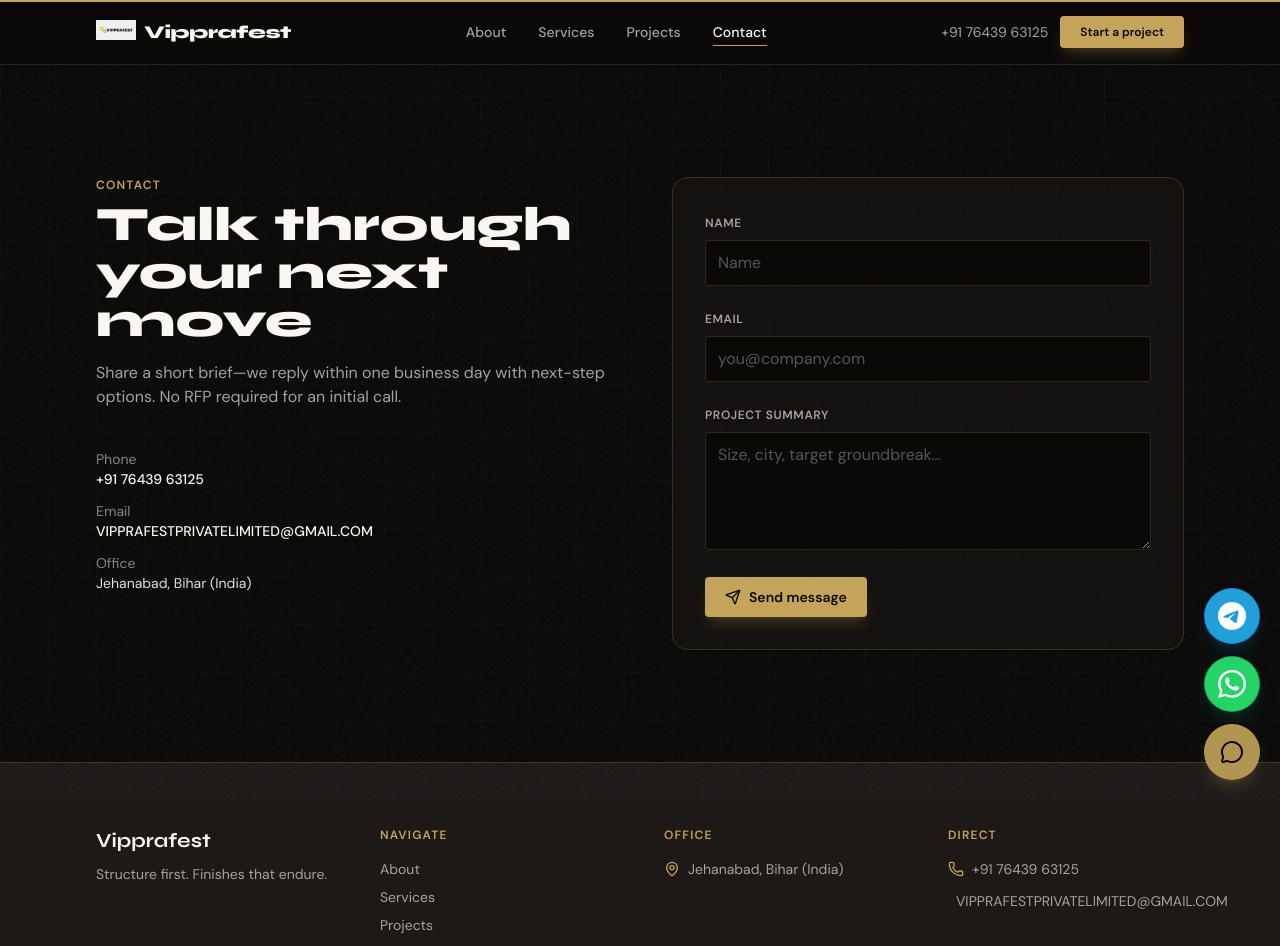
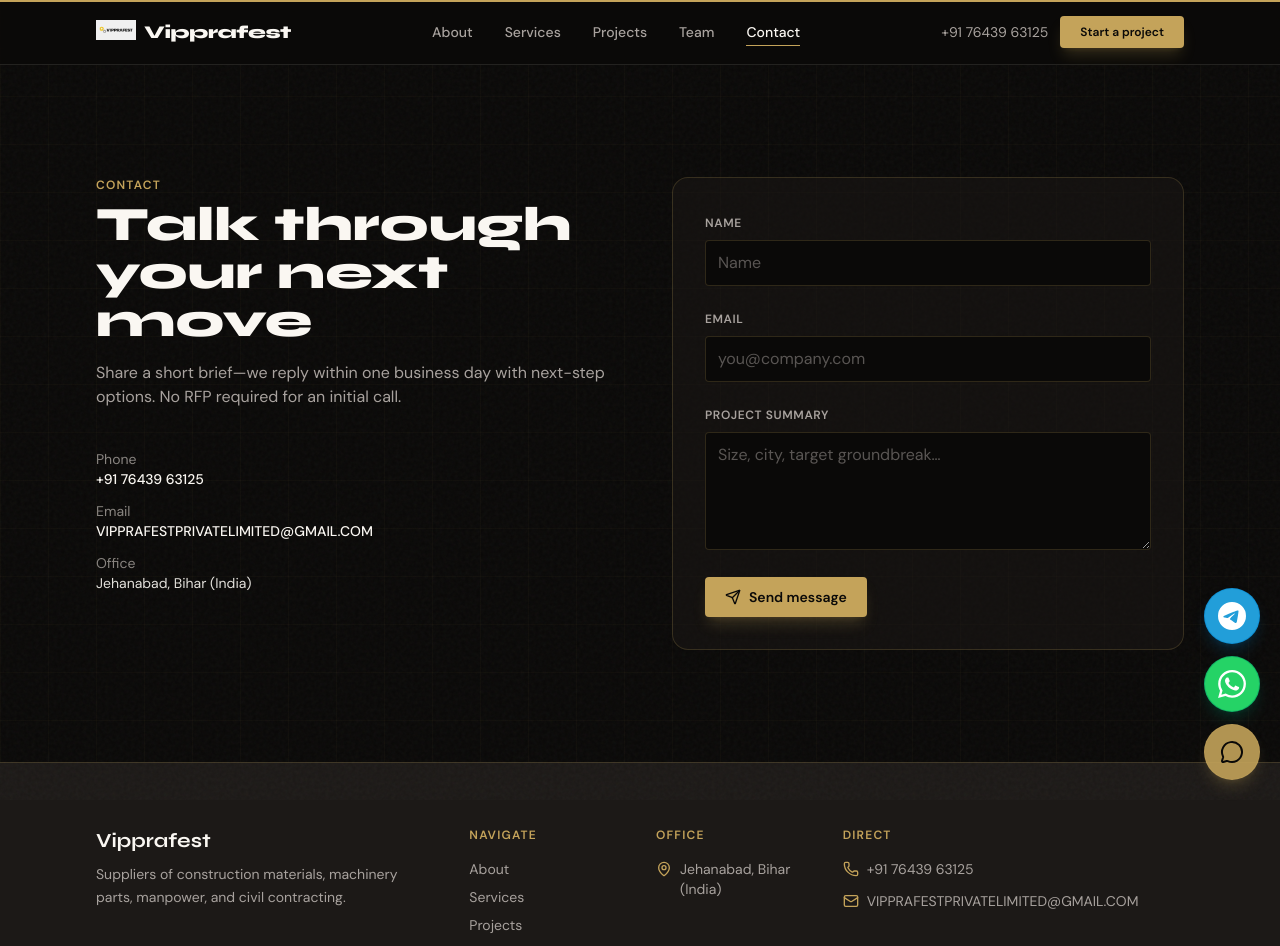
Before and after one commit to Piyushkumar1307/Vipprafest.pvt.ltd, a React (Vite) app: page /contact in a window 1280 px wide. Shown: the top 946 px of the page. Built offline with nearby package versions, Linux system fonts and the light colour scheme.

Commit message:
new layout added

```diff
--- a/src/components/home/HeroSection.tsx
+++ b/src/components/home/HeroSection.tsx
@@ -143,7 +143,7 @@
             >
               <HardHat className="size-3.5" />
             </motion.span>
-            General contractor
+            Construction supply & contracting
           </motion.p>
 
           <div className="[perspective:1000px]">
@@ -165,18 +165,19 @@
                     variants={headingChild}
                     className="inline-block [transform-style:preserve-3d] [&:not(:last-child)]:mr-2"
                   >
-                    build
+                    supply
                   </motion.span>{' '}
                   <motion.span
                     variants={headingChild}
                     className="inline-block bg-gradient-to-r from-bronze to-amber-200/90 bg-clip-text text-transparent [transform-style:preserve-3d]"
                   >
-                    resilient
+                    reliable
                   </motion.span>
                 </span>
               </span>
               <span className="block">
-                {['spaces', 'and', 'honest', 'schedules.'].map((w) => (
+                {['materials,', 'manpower,', 'and', 'execute', 'civil', 'works.'].map(
+                  (w) => (
                   <motion.span
                     key={w}
                     variants={headingChild}
@@ -184,7 +185,8 @@
                   >
                     {w}
                   </motion.span>
-                ))}
+                  ),
+                )}
               </span>
             </motion.h1>
           </div>
@@ -195,9 +197,9 @@
             transition={{ delay: 0.4, duration: 0.55, ease: [0.16, 1, 0.3, 1] }}
             className="mt-6 text-lg text-mist"
           >
-            {company.tagline} From preconstruction through warranty, {company.name} pairs
-            field discipline with design intent—so your building performs as well as it
-            photographs.
+            {company.tagline} From concrete and steel to machinery parts and skilled
+            labour, {company.name} supports public and private projects with dependable
+            supply and on-ground execution.
           </motion.p>
           <motion.div
             initial={{ opacity: 0, y: 16 }}
--- /dev/null
+++ b/src/components/home/TeamSection.tsx
@@ -0,0 +1,91 @@
+import { motion } from 'framer-motion'
+import { Link } from 'react-router-dom'
+import { ArrowUpRight } from 'lucide-react'
+import { team } from '../../data/content'
+import { Container } from '../ui/Container'
+
+export function TeamSection({ showAboutLink = true }: { showAboutLink?: boolean }) {
+  return (
+    <section id="team" className="scroll-mt-28 border-y border-bronze/10 bg-ink-muted/25 py-20 sm:py-28">
+      <Container>
+        <motion.div
+          initial={{ opacity: 0, y: 16 }}
+          whileInView={{ opacity: 1, y: 0 }}
+          viewport={{ once: true }}
+          transition={{ duration: 0.45 }}
+          className="flex flex-col gap-4 sm:flex-row sm:items-end sm:justify-between"
+        >
+          <div>
+            <p className="text-xs font-semibold uppercase tracking-widest text-bronze">
+              Team
+            </p>
+            <h2 className="mt-2 font-heading text-3xl font-extrabold text-paper sm:text-4xl">
+              Leadership
+            </h2>
+            <p className="mt-3 max-w-xl text-mist">
+              A direct point of contact for scope, timelines, and delivery on construction
+              supply and civil works.
+            </p>
+          </div>
+          {showAboutLink && (
+            <Link
+              to="/about"
+              className="inline-flex shrink-0 items-center gap-1 text-sm font-semibold text-bronze transition hover:gap-2"
+            >
+              About Vipprafest
+              <ArrowUpRight className="size-4" />
+            </Link>
+          )}
+        </motion.div>
+
+        <div className="mt-12 flex justify-center sm:justify-start">
+          {team.map((member, i) => (
+            <motion.article
+              key={member.name}
+              initial={{ opacity: 0, y: 18 }}
+              whileInView={{ opacity: 1, y: 0 }}
+              viewport={{ once: true }}
+              transition={{ delay: 0.06 * i, duration: 0.45 }}
+              className="flex max-w-md flex-col items-center rounded-2xl border border-bronze/20 bg-ink-muted/50 p-8 text-center sm:flex-row sm:text-left"
+            >
+              <div className="relative shrink-0">
+                <div className="size-36 overflow-hidden rounded-full border-4 border-bronze/35 bg-ink shadow-xl shadow-black/25 ring-2 ring-bronze/15">
+                  {member.photo ? (
+                    <img
+                      src={member.photo}
+                      alt={member.photoAlt ?? `${member.name}, ${member.role}`}
+                      className="size-full object-cover object-[center_22%]"
+                    />
+                  ) : (
+                    <div className="flex size-full items-center justify-center bg-ink-muted text-bronze">
+                      <span className="text-lg font-bold">
+                        {member.name
+                          .split(' ')
+                          .filter(Boolean)
+                          .slice(0, 2)
+                          .map((p) => p[0]?.toUpperCase())
+                          .join('')}
+                      </span>
+                    </div>
+                  )}
+                </div>
+              </div>
+              <div className="mt-6 sm:ml-8 sm:mt-0">
+                <h3 className="font-heading text-xl font-bold text-paper">
+                  {member.name}
+                </h3>
+                <p className="mt-1 text-sm font-semibold uppercase tracking-wider text-bronze">
+                  {member.role}
+                </p>
+                <p className="mt-3 text-sm leading-relaxed text-mist">
+                  Leading procurement, contracting partnerships, and day-to-day coordination for
+                  materials, manpower, and civil execution.
+                </p>
+              </div>
+            </motion.article>
+          ))}
+        </div>
+      </Container>
+    </section>
+  )
+}
--- a/src/components/layout/Footer.tsx
+++ b/src/components/layout/Footer.tsx
@@ -7,8 +7,8 @@
   return (
     <footer className="border-t border-bronze/20 bg-ink-muted">
       <Container className="py-16">
-        <div className="grid gap-12 md:grid-cols-2 lg:grid-cols-4">
-          <div>
+        <div className="grid gap-x-8 gap-y-12 md:grid-cols-2 lg:grid-cols-12">
+          <div className="lg:col-span-4">
             <p className="font-heading text-xl font-bold text-paper">
               {company.name}
             </p>
@@ -16,7 +16,7 @@
               {company.tagline}
             </p>
           </div>
-          <div>
+          <div className="lg:col-span-2">
             <p className="text-xs font-semibold uppercase tracking-widest text-bronze">
               Navigate
             </p>
@@ -43,7 +43,7 @@
               </li>
             </ul>
           </div>
-          <div>
+          <div className="lg:col-span-2">
             <p className="text-xs font-semibold uppercase tracking-widest text-bronze">
               Office
             </p>
@@ -52,7 +52,7 @@
               {company.address}
             </p>
           </div>
-          <div>
+          <div className="lg:col-span-4">
             <p className="text-xs font-semibold uppercase tracking-widest text-bronze">
               Direct
             </p>
@@ -60,15 +60,15 @@
               href={`tel:${company.phone.replace(/[^\d+]/g, '')}`}
               className="mt-4 flex items-center gap-2 text-sm text-mist transition hover:text-paper"
             >
-              <Phone size={16} className="text-bronze" />
+              <Phone size={16} className="shrink-0 text-bronze" />
               {company.phone}
             </a>
             <a
               href={`mailto:${company.email}`}
-              className="mt-3 flex items-center gap-2 text-sm text-mist transition hover:text-paper"
+              className="mt-3 flex items-center gap-2 text-[13px] text-mist transition hover:text-paper md:text-sm"
             >
-              <Mail size={16} className="text-bronze" />
-              {company.email}
+              <Mail size={16} className="shrink-0 text-bronze" />
+              <span className="whitespace-nowrap">{company.email}</span>
             </a>
           </div>
         </div>
--- a/src/components/layout/Header.tsx
+++ b/src/components/layout/Header.tsx
@@ -11,12 +11,13 @@
   { to: '/about', label: 'About' },
   { to: '/services', label: 'Services' },
   { to: '/projects', label: 'Projects' },
+  { to: '/', label: 'Team', hash: 'team' as const },
   { to: '/contact', label: 'Contact' },
 ] as const
 
 export function Header() {
   const [open, setOpen] = useState(false)
-  const { pathname } = useLocation()
+  const { pathname, hash } = useLocation()
 
   return (
     <header className="sticky top-0 z-40 border-b border-paper/10 bg-ink/80 backdrop-blur-md">
@@ -35,21 +36,29 @@
         </Link>
 
         <nav className="hidden items-center gap-8 text-sm font-medium text-mist md:flex">
-          {nav.map((item) => (
+          {nav.map((item) => {
+            const to =
+              'hash' in item ? ({ pathname: item.to, hash: item.hash } as const) : item.to
+            const active =
+              'hash' in item
+                ? pathname === item.to && hash === `#${item.hash}`
+                : pathname === item.to
+            return (
               <Link
-              key={item.to}
-              to={item.to}
+                key={'hash' in item ? `${item.to}#${item.hash}` : item.to}
+                to={to}
                 className={cn(
                   'relative transition hover:text-paper',
-                pathname === item.to && 'text-paper',
+                  active && 'text-paper',
                 )}
               >
                 {item.label}
-              {pathname === item.to && (
+                {active && (
                   <span className="absolute -bottom-1 left-0 h-px w-full bg-bronze" />
                 )}
               </Link>
-          ))}
+            )
+          })}
         </nav>
 
         <div className="hidden items-center gap-3 md:flex">
@@ -87,8 +96,12 @@
             <Container className="flex flex-col gap-1 py-4">
               {nav.map((item) => (
                 <Link
-                  key={item.to}
-                  to={item.to}
+                  key={'hash' in item ? `${item.to}#${item.hash}` : item.to}
+                  to={
+                    'hash' in item
+                      ? ({ pathname: item.to, hash: item.hash } as const)
+                      : item.to
+                  }
                   onClick={() => setOpen(false)}
                   className="rounded-sm px-3 py-2 text-paper hover:bg-ink-muted"
                 >
--- a/src/data/content.ts
+++ b/src/data/content.ts
@@ -1,6 +1,7 @@
 export const company = {
   name: 'Vipprafest',
-  tagline: 'Structure first. Finishes that endure.',
+  tagline:
+    'Suppliers of construction materials, machinery parts, manpower, and civil contracting.',
   email: 'VIPPRAFESTPRIVATELIMITED@GMAIL.COM',
   phone: '+91 76439 63125',
   address: 'Jehanabad, Bihar (India)',
@@ -12,24 +13,33 @@
 
 export const services = [
   {
-    id: 'commercial',
-    title: 'Commercial shells',
-    desc: 'High-bay steel, tilt-up, and complex sequencing for logistics and life-science clients.',
+    id: 'materials',
+    title: 'Construction material supply',
+    desc: 'Concrete, steel, sand, and project-specific materials with consistent quality and dependable timelines.',
   },
   {
-    id: 'residential',
-    title: 'Residential build',
-    desc: 'Custom homes, ADUs, and multi-unit with thermal-first envelopes and honest timelines.',
+    id: 'machinery',
+    title: 'Machinery parts & equipment',
+    desc: 'Parts and supplies for excavators, loaders, mixer machines, water supply systems, and irrigation equipment.',
   },
   {
-    id: 'civil',
-    title: 'Site & civil',
-    desc: 'Grading, utility coordination, and stormwater plans aligned with your permit package.',
+    id: 'manpower',
+    title: 'Manpower supply',
+    desc: 'Skilled and unskilled labour including masons and site support teams—scaled to your project needs.',
   },
   {
-    id: 'turnkey',
-    title: 'Turnkey delivery',
-    desc: 'Owner-representative through punch list. One ledger, one accountable team.',
+    id: 'contracting',
+    title: 'Civil & infrastructure contracting',
+    desc: 'Construction, renovation, road works, RCC/PCC, bridges, tunnels, drainage, irrigation, piling foundations, and public utility works.',
+  },
+] as const
+
+export const team = [
+  {
+    name: 'Pawan Kumar',
+    role: 'Director',
+    photo: '/team/pawan-kumar.png',
+    photoAlt: 'Pawan Kumar, Director — Vipprafest Pvt. Ltd.',
   },
 ] as const
 
--- a/src/pages/HomePage.tsx
+++ b/src/pages/HomePage.tsx
@@ -1,6 +1,7 @@
 import { HeroSection } from '../components/home/HeroSection'
 import { StatsRow } from '../components/home/StatsRow'
 import { ServicesBento } from '../components/home/ServicesBento'
+import { TeamSection } from '../components/home/TeamSection'
 import { ProjectsShowcase } from '../components/home/ProjectsShowcase'
 import { CTAStrip } from '../components/home/CTAStrip'
 
@@ -10,6 +11,7 @@
       <HeroSection />
       <StatsRow />
       <ServicesBento />
+      <TeamSection />
       <ProjectsShowcase />
       <CTAStrip />
     </>
```
Also changed, not shown: src/components/home/ServicesBento.tsx (+11 -5 lines), src/pages/AboutPage.tsx (+14 -8 lines), src/pages/ServicesPage.tsx (+4 -3 lines), public/team/pawan-kumar.png (added). Lines whose indentation alone changed are shown as unchanged.
